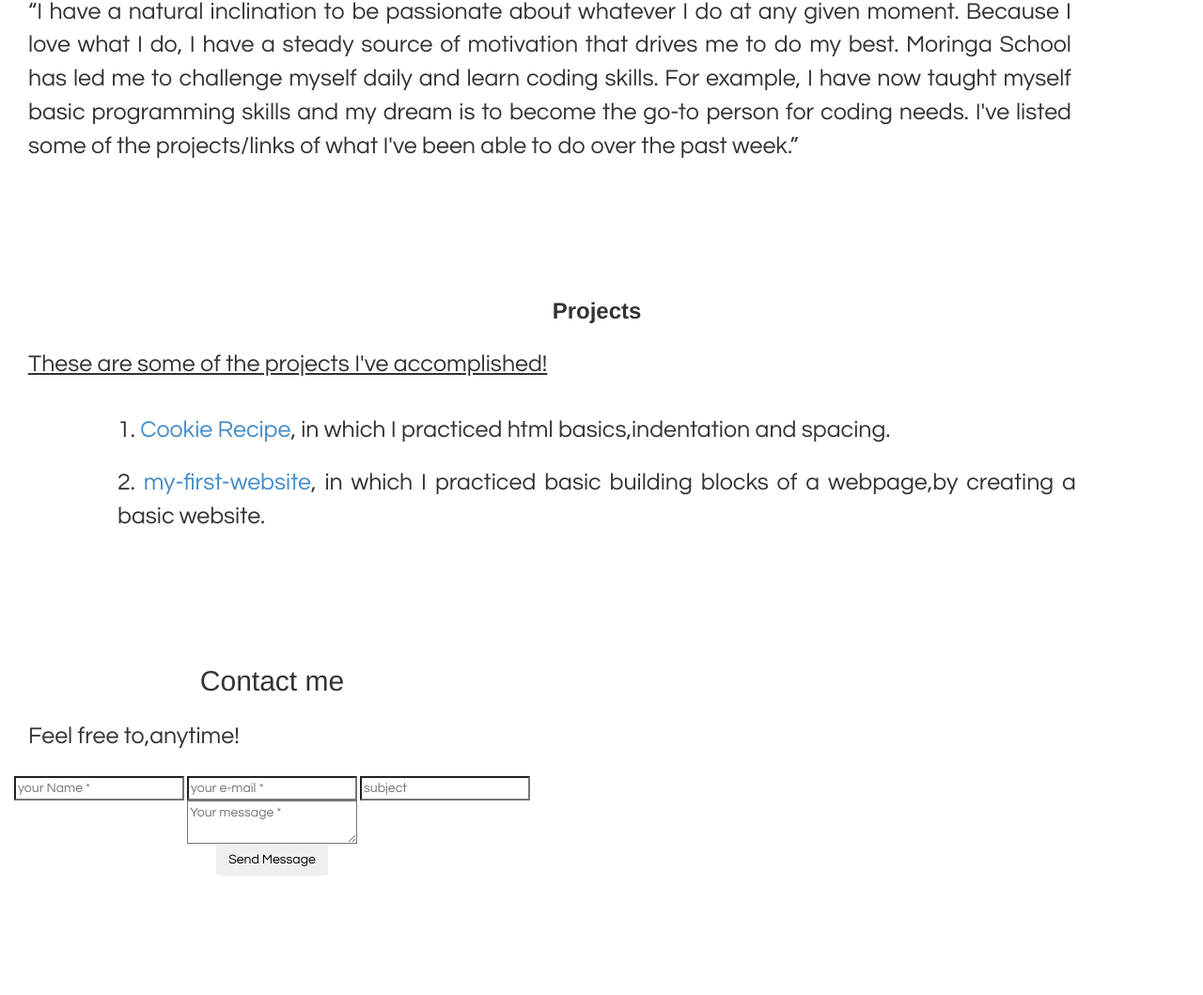
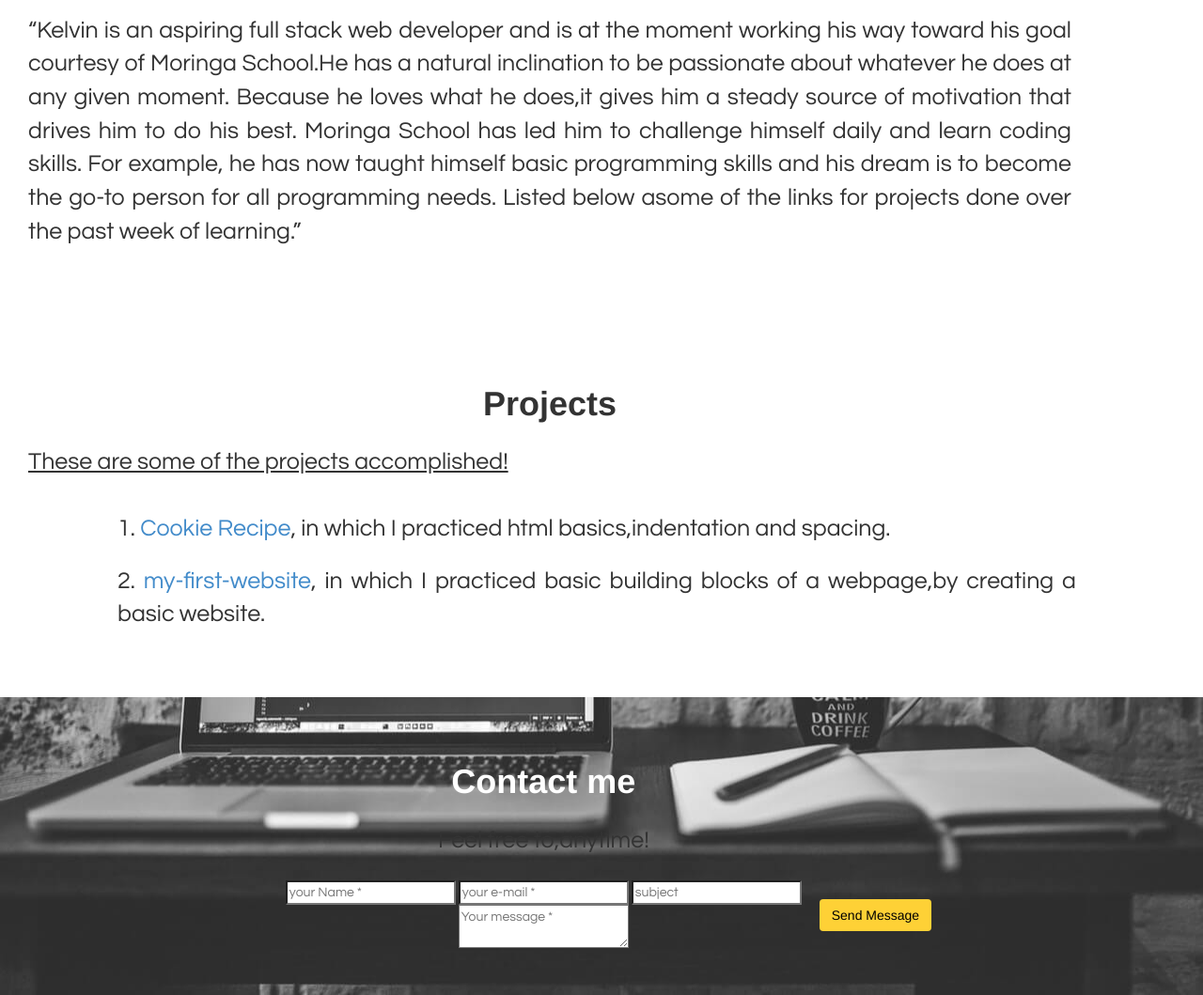
Before and after one commit to kelvin53/portfolio, a plain HTML site: page index.html in a window 1280 px wide. Shown: the part 650-1709 px from the top of the page at 94% size. Before the commit the page ends 1632 px from the top, so only its background shows below. Drawn offline with Linux system fonts and the light colour scheme.

Commit message:
modify the css/html files

```diff
--- a/css/styles.css
+++ b/css/styles.css
@@ -18,6 +18,9 @@ body {
     justify-content: center;
   }
 
+  .about{
+      text-align: justify center;
+  }
 
   .jumbotron {
     background-color: rgb(232, 252, 228);
@@ -28,22 +31,12 @@ body {
     background-repeat: no-repeat;
   }
 
-  h3 {
-    font-size: 40px;
-    margin-left: 100px;
-  }
 
   p {
     font-size: 25px;
     text-align: justify;
     margin-left: 100px;
     padding: 15px;
-  }
-   img {
-    border-radius: 50%;
-    width: 50%;
-    height: auto;
-
   }
 
   .underline {
@@ -62,3 +55,25 @@ body {
     margin-left: 60px;
     padding: 10px;
   }
+
+  #contact {
+    text-align: center;
+    background: url(../images/code2.png) no-repeat right bottom;
+
+  }
+   #contact h1{
+    color: white;
+    text-align: center;
+    }
+    #cc{
+    text-align: center;
+    }
+    .btn {
+        background-color: #fed136;
+        padding: 20px 30px;
+        display: inline-block;
+        cursor: pointer;
+      }
+    .btn:hover {
+        background: #fec836;
+       }
--- a/index.html
+++ b/index.html
@@ -17,14 +17,15 @@
   <div class="container">
    <div class="navbar navbar-default navbar-fixed-top">
       <ul class="nav nav-tabs text-align-center">
-        <li><a href="#about">About</a></li>
+          <li><a href="#home">Home</a></li>
+          <li><a href="#about">About</a></li>
           <li><a href="#projects">Projects</a></li>
           <li><a href="#contacts">Contacts</a></li>
       </ul>
     </div>
   </div>
 <!-- Navbar -->
-
+<a name="home"></a>
   <div class="jumbotron">
     <div class="row">
       <div class="col-sm-12">
@@ -41,12 +42,13 @@
   <a name="about"></a>
   <div class="container">
     <div class="about">
-      <h3>WHO AM I</h3>
-      <h3><strong>About Kelvin</strong></h3>
-      <p>“I have a natural inclination to be passionate about whatever I do at any given moment. Because I love what I do, I have a steady source of motivation that
-      drives me to do my best. Moringa School has led me to challenge myself daily and learn
-      coding skills. For example, I have now taught myself basic programming skills and my dream is to become the go-to person for coding needs. I've listed some
-      of the projects/links of what I've been able to do over the past week.”</P>
+      <h1><strong>WHO AM I</strong></h1>
+      <h2><strong>About Kelvin</strong></h2>
+      <p>“Kelvin is an aspiring full stack web developer and is at the moment working his way toward his goal courtesy of Moringa School.He
+         has a natural inclination to be passionate about whatever he does at any given moment. Because he loves what he  does,it gives him a steady source of motivation that
+      drives him to do his best. Moringa School has led him to challenge himself daily and learn
+      coding skills. For example, he has now taught himself basic programming skills and his dream is to become the go-to person for all programming needs. Listed below asome
+      of the links for projects done over the past week of learning.”</P>
   </div>
   </div>
 
@@ -56,8 +58,8 @@
 <a name="projects"></a>
 <div class="container">
   <div class="projects">
-    <h3><strong>Projects</strong></h3>
-      <p><span class="underline">These are some of the projects I've accomplished!</span> </p>
+    <h1><strong>Projects</strong></h1>
+      <p><span class="underline">These are some of the projects accomplished!</span> </p>
         <ol class="websites">
           <li><a href="https://github.com/kelvin53/cookie-recipe" target="_blank">Cookie Recipe</a>, in which I practiced html basics,indentation and spacing.</li>
           <li><a href="https://github.com/kelvin53/my-first-website"target="_blank">my-first-website</a>, in which I practiced basic building blocks of a webpage,by creating a basic website.</li>
@@ -71,25 +73,20 @@
 <a name="contacts"></a>
 <div id="contact" name="contacts" class="box">
   <div class="container">
-      <h2 class="title">Contact me</h2>
-      <p class="descr">Feel free to,anytime! </p>
+      <h1 class="title"><strong>Contact me</strong></h1>
+      <p id="cc">Feel free to,anytime! </p>
       <form action="#" id="message">
-          <div class="clearfix">
-              <div class="left">
                   <input type="text" placeholder="your Name *" />
                   <input type="text" placeholder="your e-mail *" />
                   <input type="text" placeholder="subject" />
-              </div>
               <div class="right">
                   <textarea cols="0" rows="0" placeholder="Your message *" ></textarea>
-              </div>
-          </div>
+            </div>
+            </div>
           <input type="submit" value="Send Message" class="btn" />
       </form>
+    </div>
   </div>
-</div>
 <!-- Contacts -->
-
-</div>
 </body>
 </html>
```
